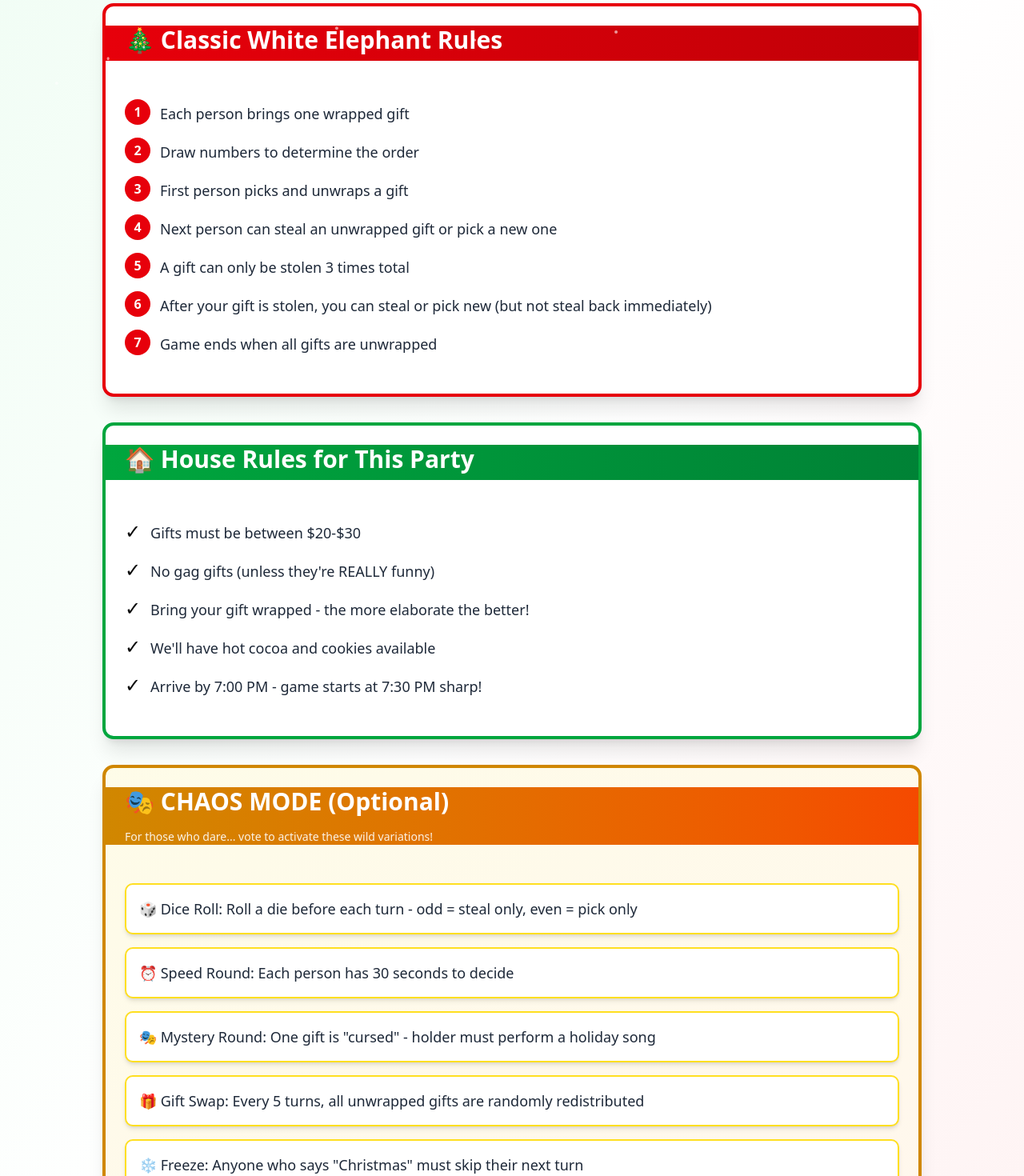
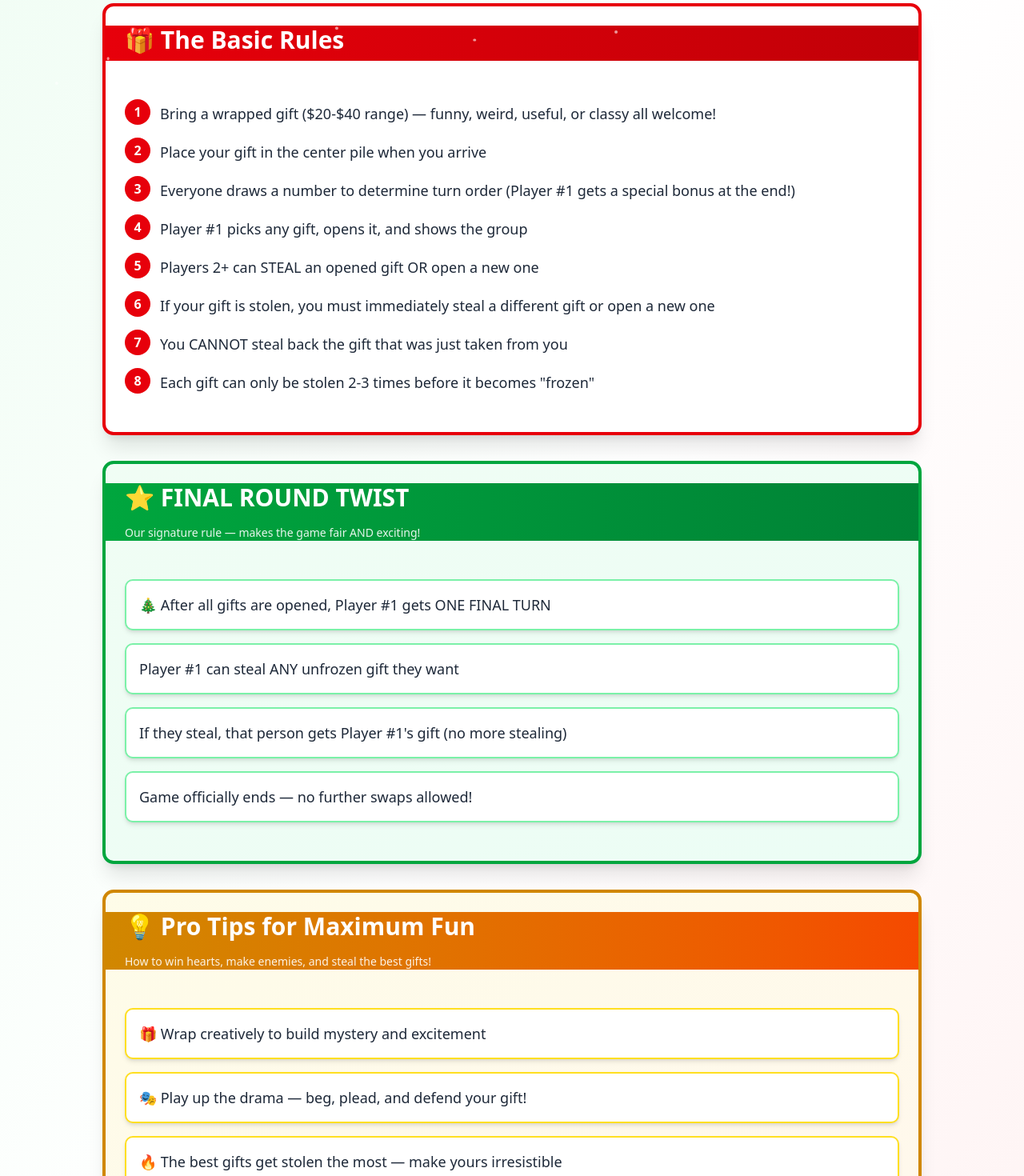
Before and after one commit to rbradshaw9/white-elephant-new, a Next.js app: page /rules in a window 1280 px wide. Shown: the part 260-1730 px from the top of the page at 80% size. Built offline with nearby package versions, Linux system fonts and the light colour scheme.

Commit message:
Update game rules and optimize media loading for faster performance

```diff
--- a/app/page.tsx
+++ b/app/page.tsx
@@ -158,6 +158,9 @@ export default function Home() {
                   fill
                   className="object-cover hover:scale-110 transition-transform duration-300"
                   sizes="(max-width: 768px) 50vw, 33vw"
+                  loading={index < 3 ? 'eager' : 'lazy'}
+                  priority={index < 3}
+                  quality={75}
                 />
               </motion.div>
             ))}
--- a/app/rules/page.tsx
+++ b/app/rules/page.tsx
@@ -15,10 +15,10 @@ export default function RulesPage() {
           className="text-center mb-12"
         >
           <h1 className="text-5xl md:text-6xl font-bold text-green-800 mb-4">
-            📜 White Elephant Rules
+            📜 How to Play
           </h1>
           <p className="text-xl text-gray-700">
-            Everything you need to know for maximum gift-stealing chaos!
+            Master the art of stealing — and keeping — the perfect gift!
           </p>
         </motion.div>
 
@@ -33,7 +33,7 @@ export default function RulesPage() {
           <Card className="border-4 border-red-600 shadow-xl">
             <CardHeader className="bg-gradient-to-r from-red-600 to-red-700 text-white">
               <CardTitle className="text-3xl flex items-center gap-2">
-                🎄 Classic White Elephant Rules
+                🎁 The Basic Rules
               </CardTitle>
             </CardHeader>
             <CardContent className="p-6">
@@ -58,7 +58,7 @@ export default function RulesPage() {
           </Card>
         </motion.div>
 
-        {/* House Rules */}
+        {/* Final Round */}
         <motion.div
           initial={{ opacity: 0, x: 50 }}
           whileInView={{ opacity: 1, x: 0 }}
@@ -66,25 +66,27 @@ export default function RulesPage() {
           transition={{ duration: 0.5 }}
           className="mb-8"
         >
-          <Card className="border-4 border-green-600 shadow-xl">
+          <Card className="border-4 border-green-600 shadow-xl bg-gradient-to-br from-green-50 to-emerald-50">
             <CardHeader className="bg-gradient-to-r from-green-600 to-green-700 text-white">
               <CardTitle className="text-3xl flex items-center gap-2">
-                🏠 House Rules for This Party
+                ⭐ FINAL ROUND TWIST
               </CardTitle>
+              <p className="text-white/90 text-sm mt-2">
+                Our signature rule — makes the game fair AND exciting!
+              </p>
             </CardHeader>
             <CardContent className="p-6">
               <ul className="space-y-4">
-                {eventConfig.rules.house.map((rule, index) => (
+                {eventConfig.rules.finalRound.map((rule, index) => (
                   <motion.li
                     key={index}
                     initial={{ opacity: 0, x: -20 }}
                     whileInView={{ opacity: 1, x: 0 }}
                     viewport={{ once: true }}
                     transition={{ delay: index * 0.1 }}
-                    className="flex gap-3 items-start"
+                    className="bg-white p-4 rounded-lg shadow-md border-2 border-green-300"
                   >
-                    <span className="text-2xl flex-shrink-0">✓</span>
-                    <span className="text-lg text-gray-800 pt-1">{rule}</span>
+                    <span className="text-lg text-gray-800 font-medium">{rule}</span>
                   </motion.li>
                 ))}
               </ul>
@@ -92,7 +94,7 @@ export default function RulesPage() {
           </Card>
         </motion.div>
 
-        {/* Chaos Mode */}
+        {/* Pro Tips */}
         <motion.div
           initial={{ opacity: 0, y: 50 }}
           whileInView={{ opacity: 1, y: 0 }}
@@ -102,15 +104,15 @@ export default function RulesPage() {
           <Card className="border-4 border-yellow-600 shadow-xl bg-gradient-to-br from-yellow-50 to-orange-50">
             <CardHeader className="bg-gradient-to-r from-yellow-600 to-orange-600 text-white">
               <CardTitle className="text-3xl flex items-center gap-2">
-                🎭 CHAOS MODE (Optional)
+                💡 Pro Tips for Maximum Fun
               </CardTitle>
               <p className="text-white/90 text-sm mt-2">
-                For those who dare... vote to activate these wild variations!
+                How to win hearts, make enemies, and steal the best gifts!
               </p>
             </CardHeader>
             <CardContent className="p-6">
               <ul className="space-y-4">
-                {eventConfig.rules.chaos.map((rule, index) => (
+                {eventConfig.rules.tips.map((rule, index) => (
                   <motion.li
                     key={index}
                     initial={{ opacity: 0, scale: 0.8 }}
--- a/components/GalleryGrid.tsx
+++ b/components/GalleryGrid.tsx
@@ -61,6 +61,9 @@ export default function GalleryGrid({ items }: GalleryGridProps) {
                 fill
                 className="object-cover transition-transform duration-300 group-hover:scale-110"
                 sizes="(max-width: 640px) 100vw, (max-width: 1024px) 50vw, 33vw"
+                loading={index < 6 ? 'eager' : 'lazy'}
+                priority={index < 6}
+                quality={75}
               />
             ) : (
               <>
@@ -70,6 +73,8 @@ export default function GalleryGrid({ items }: GalleryGridProps) {
                   fill
                   className="object-cover transition-transform duration-300 group-hover:scale-110"
                   sizes="(max-width: 640px) 100vw, (max-width: 1024px) 50vw, 33vw"
+                  loading="lazy"
+                  quality={75}
                 />
                 <div className="absolute inset-0 bg-black/30 flex items-center justify-center group-hover:bg-black/50 transition-colors">
                   <motion.div
@@ -167,6 +172,8 @@ export default function GalleryGrid({ items }: GalleryGridProps) {
                   controls
                   autoPlay
                   muted
+                  playsInline
+                  preload="metadata"
                   className="w-full max-h-[80vh] rounded-lg"
                 >
                   Your browser does not support the video tag.
--- a/config/event.ts
+++ b/config/event.ts
@@ -7,27 +7,27 @@ export const eventConfig = {
   description: 'Join us for an evening of laughter, gift stealing, and holiday chaos!',
   rules: {
     classic: [
-      'Each person brings one wrapped gift',
-      'Draw numbers to determine the order',
-      'First person picks and unwraps a gift',
-      'Next person can steal an unwrapped gift or pick a new one',
-      'A gift can only be stolen 3 times total',
-      'After your gift is stolen, you can steal or pick new (but not steal back immediately)',
-      'Game ends when all gifts are unwrapped'
+      'Bring a wrapped gift ($20-$40 range) — funny, weird, useful, or classy all welcome!',
+      'Place your gift in the center pile when you arrive',
+      'Everyone draws a number to determine turn order (Player #1 gets a special bonus at the end!)',
+      'Player #1 picks any gift, opens it, and shows the group',
+      'Players 2+ can STEAL an opened gift OR open a new one',
+      'If your gift is stolen, you must immediately steal a different gift or open a new one',
+      'You CANNOT steal back the gift that was just taken from you',
+      'Each gift can only be stolen 2-3 times before it becomes "frozen"'
     ],
-    house: [
-      'Gifts must be between $20-$30',
-      'No gag gifts (unless they\'re REALLY funny)',
-      'Bring your gift wrapped - the more elaborate the better!',
-      'We\'ll have hot cocoa and cookies available',
-      'Arrive by 7:00 PM - game starts at 7:30 PM sharp!'
+    finalRound: [
+      '🎄 After all gifts are opened, Player #1 gets ONE FINAL TURN',
+      'Player #1 can steal ANY unfrozen gift they want',
+      'If they steal, that person gets Player #1\'s gift (no more stealing)',
+      'Game officially ends — no further swaps allowed!'
     ],
-    chaos: [
-      '🎲 Dice Roll: Roll a die before each turn - odd = steal only, even = pick only',
-      '⏰ Speed Round: Each person has 30 seconds to decide',
-      '🎭 Mystery Round: One gift is "cursed" - holder must perform a holiday song',
-      '🎁 Gift Swap: Every 5 turns, all unwrapped gifts are randomly redistributed',
-      '❄️ Freeze: Anyone who says "Christmas" must skip their next turn'
+    tips: [
+      '🎁 Wrap creatively to build mystery and excitement',
+      '🎭 Play up the drama — beg, plead, and defend your gift!',
+      '🔥 The best gifts get stolen the most — make yours irresistible',
+      '😈 Strategic stealing is encouraged — create alliances or chaos',
+      '🎉 Remember: it\'s all in good fun!'
     ]
   }
 };
```
